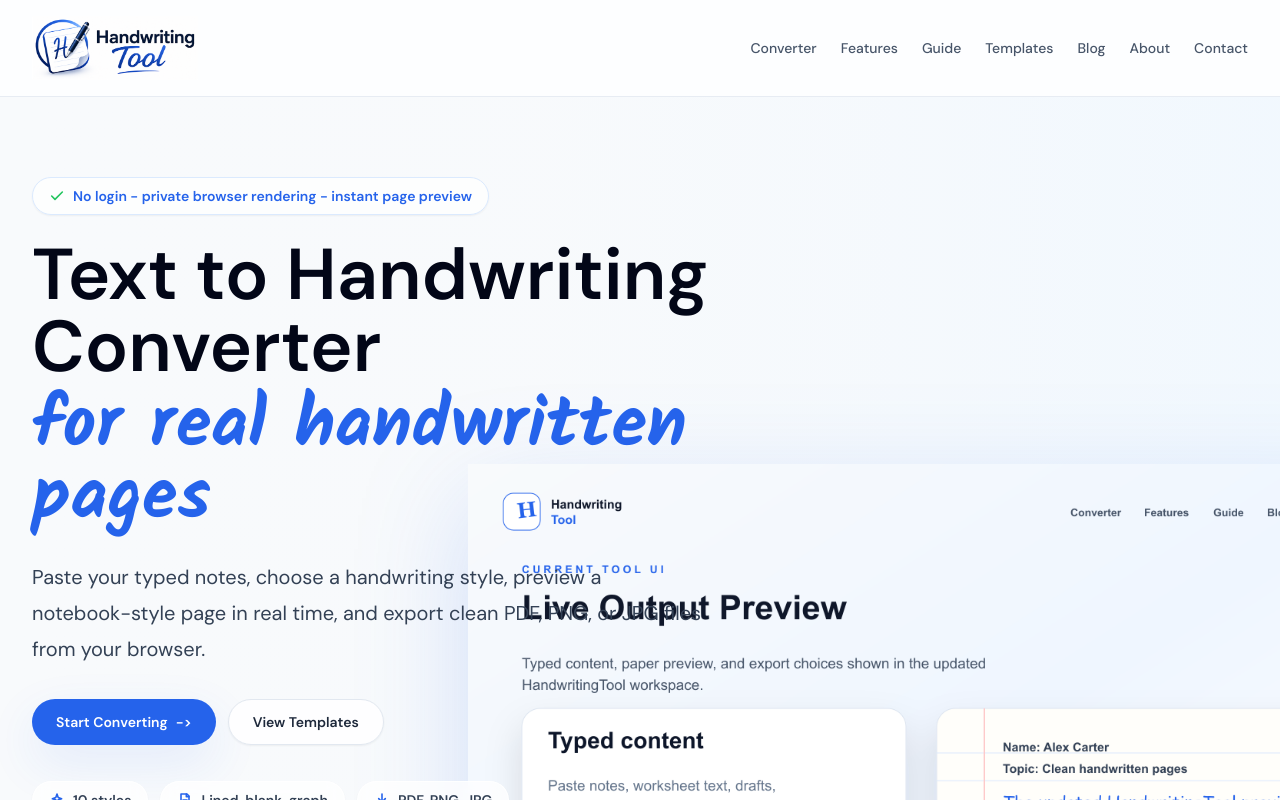
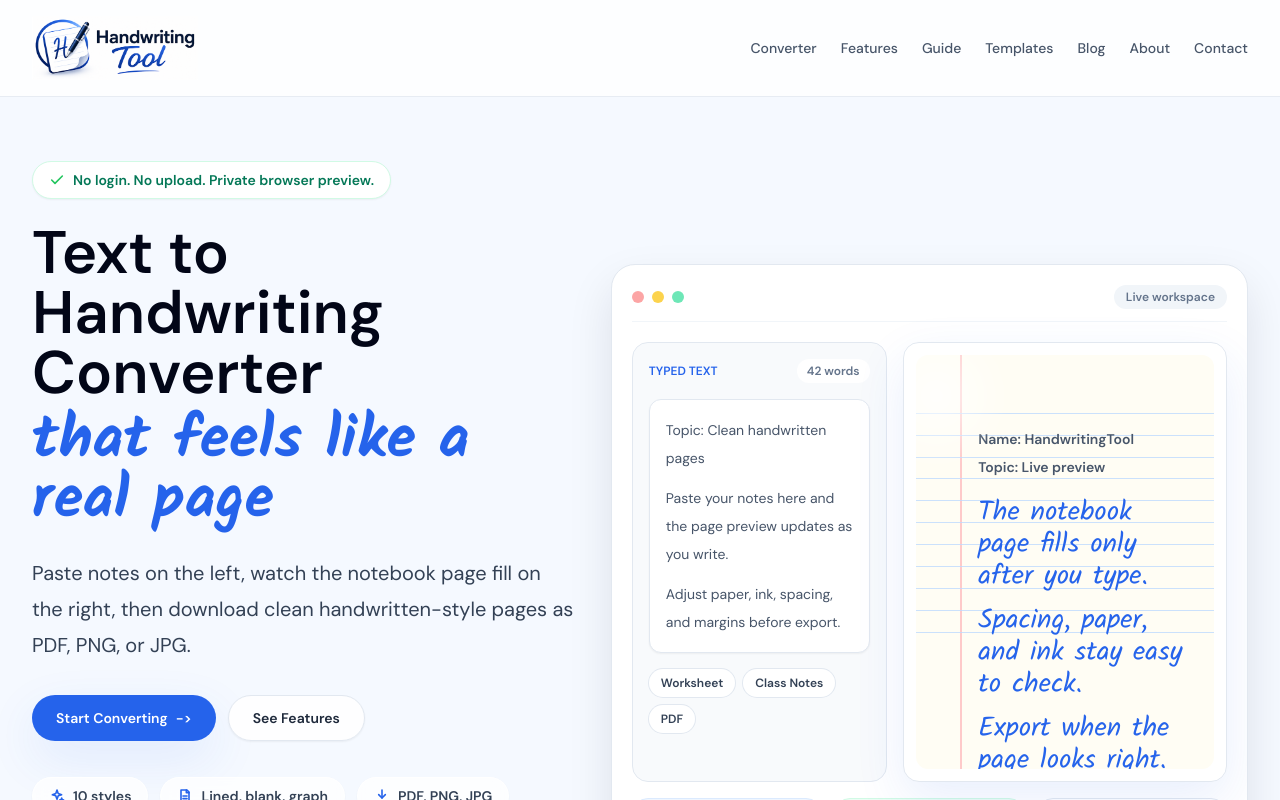
Before and after one commit to handwritingmaker-dotcom/handwriting-tool, a Next.js app: page / in a window 1280 px wide. Shown: the top 800 px of the page. Built offline with nearby package versions, Linux system fonts and the light colour scheme; a web font is replaced by a local one.

Commit message:
Refine hero and blank preview state

```diff
--- a/app/page.tsx
+++ b/app/page.tsx
@@ -172,42 +172,20 @@
         type="application/ld+json"
         dangerouslySetInnerHTML={{ __html: JSON.stringify([softwareSchema, faqSchema]) }}
       />
-      <section className="relative isolate overflow-hidden border-b border-blue-100 bg-[#eef7ff]">
-        <div className="absolute inset-0 bg-[linear-gradient(90deg,#f8fafc_0%,rgba(248,250,252,0.97)_42%,rgba(248,250,252,0.72)_68%,rgba(248,250,252,0.35)_100%)]" />
-        <div className="absolute inset-x-0 bottom-0 top-36 opacity-25 sm:top-24 lg:hidden">
-          <Image
-            src="/blog/current-tool-output-preview.png"
-            alt=""
-            fill
-            priority
-            sizes="100vw"
-            className="object-cover object-center"
-          />
-        </div>
-        <div className="absolute bottom-[-24px] right-[-160px] top-8 hidden w-[72%] lg:block xl:right-[-110px]">
-          <Image
-            src="/blog/current-tool-output-preview.png"
-            alt=""
-            fill
-            priority
-            sizes="72vw"
-            className="object-contain object-right-bottom drop-shadow-[0_34px_55px_rgba(37,99,235,0.18)]"
-          />
-        </div>
-
-        <div className="relative mx-auto max-w-7xl px-4 py-12 sm:px-6 sm:py-16 lg:px-8 lg:py-20">
-          <div className="max-w-3xl">
-            <div className="inline-flex max-w-full items-center gap-2 rounded-full border border-blue-100 bg-white/80 px-4 py-2 text-sm font-semibold text-brand-blue shadow-sm">
+      <section className="relative overflow-hidden border-b border-slate-200 bg-[#f5f9ff]">
+        <div className="mx-auto grid max-w-7xl items-center gap-9 px-4 py-10 sm:px-6 sm:py-14 lg:grid-cols-[0.92fr,1.08fr] lg:px-8 lg:py-16">
+          <div className="max-w-2xl">
+            <div className="inline-flex max-w-full items-center gap-2 rounded-full border border-emerald-100 bg-white px-4 py-2 text-sm font-semibold text-emerald-700 shadow-sm">
               <FeatureIcon name="check" className="h-4 w-4 shrink-0 text-brand-green" />
-              <span>No login - private browser rendering - instant page preview</span>
+              <span>No login. No upload. Private browser preview.</span>
             </div>
-            <h1 className="mt-6 max-w-3xl text-4xl font-semibold leading-tight text-slate-950 sm:text-6xl lg:text-7xl">
+            <h1 className="mt-6 max-w-3xl text-4xl font-semibold leading-tight text-slate-950 sm:text-6xl">
               Text to Handwriting Converter
-              <span className="font-hand mt-2 block text-brand-blue">for real handwritten pages</span>
+              <span className="font-hand mt-2 block text-brand-blue">that feels like a real page</span>
             </h1>
             <p className="mt-6 max-w-2xl text-lg leading-8 text-slate-700 sm:text-xl sm:leading-9">
-              Paste your typed notes, choose a handwriting style, preview a notebook-style page in real time, and export
-              clean PDF, PNG, or JPG files from your browser.
+              Paste notes on the left, watch the notebook page fill on the right, then download clean handwritten-style
+              pages as PDF, PNG, or JPG.
             </p>
 
             <div className="mt-8 flex flex-wrap gap-3">
@@ -219,10 +197,10 @@
                 <span aria-hidden="true">-&gt;</span>
               </Link>
               <Link
-                href="/templates"
+                href="/#features"
                 className="rounded-full border border-slate-200 bg-white/90 px-6 py-3 text-sm font-semibold text-slate-800 shadow-sm transition hover:bg-white"
               >
-                View Templates
+                See Features
               </Link>
             </div>
 
@@ -257,6 +235,8 @@
               </div>
             </div>
           </div>
+
+          <HeroWorkspacePreview />
         </div>
       </section>
 
@@ -683,6 +663,72 @@
   );
 }
 
+function HeroWorkspacePreview() {
+  return (
+    <div className="relative min-h-[520px] overflow-hidden rounded-3xl border border-slate-200 bg-white p-4 shadow-card sm:p-5">
+      <div className="flex items-center justify-between border-b border-slate-100 pb-3">
+        <div className="flex items-center gap-2">
+          <span className="h-3 w-3 rounded-full bg-red-300" />
+          <span className="h-3 w-3 rounded-full bg-amber-300" />
+          <span className="h-3 w-3 rounded-full bg-emerald-300" />
+        </div>
+        <div className="rounded-full bg-slate-100 px-3 py-1 text-xs font-semibold text-slate-500">Live workspace</div>
+      </div>
+
+      <div className="mt-5 grid gap-4 lg:grid-cols-[0.88fr,1.12fr]">
+        <div className="rounded-2xl border border-slate-200 bg-slate-50 p-4">
+          <div className="flex items-center justify-between">
+            <p className="text-xs font-semibold uppercase text-brand-blue">Typed text</p>
+            <p className="rounded-full bg-white px-2.5 py-1 text-xs font-semibold text-slate-500">42 words</p>
+          </div>
+          <div className="mt-4 rounded-xl border border-slate-200 bg-white p-4 text-sm leading-7 text-slate-600 shadow-sm">
+            <p>Topic: Clean handwritten pages</p>
+            <p className="mt-3">
+              Paste your notes here and the page preview updates as you write.
+            </p>
+            <p className="mt-3">
+              Adjust paper, ink, spacing, and margins before export.
+            </p>
+          </div>
+          <div className="mt-4 flex flex-wrap gap-2">
+            {["Worksheet", "Class Notes", "PDF"].map((item) => (
+              <span key={item} className="rounded-full bg-white px-3 py-1.5 text-xs font-semibold text-slate-700 ring-1 ring-slate-200">
+                {item}
+              </span>
+            ))}
+          </div>
+        </div>
+
+        <div className="paper-frame rounded-2xl border border-slate-200 bg-white p-3 shadow-paper">
+          <div className="relative aspect-[0.72] overflow-hidden rounded-xl bg-[#fffdf4]">
+            <div className="absolute inset-y-0 left-[15%] border-l-2 border-red-200" />
+            <div className="absolute inset-x-0 top-[14%] space-y-[7%]">
+              {Array.from({ length: 11 }).map((_, index) => (
+                <div key={index} className="h-px bg-blue-200/80" />
+              ))}
+            </div>
+            <div className="absolute left-[21%] right-[8%] top-[18%]">
+              <p className="text-xs font-semibold text-slate-600 sm:text-sm">Name: HandwritingTool</p>
+              <p className="mt-2 text-xs font-semibold text-slate-600 sm:text-sm">Topic: Live preview</p>
+              <div className="font-hand mt-5 space-y-3 text-[1.35rem] leading-7 text-brand-blue sm:text-[1.7rem] sm:leading-8">
+                <p>The notebook page fills only after you type.</p>
+                <p>Spacing, paper, and ink stay easy to check.</p>
+                <p>Export when the page looks right.</p>
+              </div>
+            </div>
+          </div>
+        </div>
+      </div>
+
+      <div className="mt-4 grid gap-3 text-xs font-semibold text-slate-600 sm:grid-cols-3">
+        <div className="rounded-2xl border border-blue-100 bg-blue-50 px-4 py-3">Real-time preview</div>
+        <div className="rounded-2xl border border-emerald-100 bg-emerald-50 px-4 py-3">Browser private</div>
+        <div className="rounded-2xl border border-slate-200 bg-white px-4 py-3">PDF export ready</div>
+      </div>
+    </div>
+  );
+}
+
 function FeatureIcon({ name, className }: { name: string; className?: string }) {
   if (name === "spark") {
     return (
--- a/components/HandwritingTool.tsx
+++ b/components/HandwritingTool.tsx
@@ -155,15 +155,23 @@
   const renderRequestId = useRef(0);
   const stylePreviewCache = useRef(new Map<string, HTMLCanvasElement>());
   const hasUserText = text.trim().length > 0;
-  const previewText = hasUserText ? text : starterText;
 
   useEffect(() => {
+    if (!hasUserText) {
+      renderRequestId.current += 1;
+      const timeoutId = window.setTimeout(() => {
+        setPages([]);
+        setIsRendering(false);
+      }, 0);
+      return () => window.clearTimeout(timeoutId);
+    }
+
     const requestId = renderRequestId.current + 1;
     renderRequestId.current = requestId;
 
     const timeoutId = window.setTimeout(() => {
       setIsRendering(true);
-      void renderHandwriting(previewText, settings)
+      void renderHandwriting(text, settings)
         .then((result) => {
           if (renderRequestId.current !== requestId) {
             return;
@@ -188,7 +196,7 @@
     }, hasUserText ? 120 : 0);
 
     return () => window.clearTimeout(timeoutId);
-  }, [hasUserText, previewText, settings]);
+  }, [hasUserText, settings, text]);
 
   const wordCount = text.trim() ? text.trim().split(/\s+/).length : 0;
   const shownPageCount = hasUserText ? pages.length : 0;
@@ -652,22 +660,17 @@
             <h3 className="mt-2 text-2xl font-semibold text-slate-950">Real-time handwritten pages</h3>
           </div>
           <div className="rounded-full bg-emerald-50 px-4 py-2 text-xs font-semibold text-brand-green">
-            {hasUserText ? "Live preview" : "Sample page"}
+            {hasUserText ? "Live preview" : "Waiting for text"}
           </div>
         </div>
 
         <div className="max-h-[980px] space-y-6 overflow-auto pr-1" aria-live="polite">
-          {!pages.length && <PreviewPaperSkeleton />}
+          {!pages.length && <BlankPreviewPaper />}
           {pages.map((page, index) => (
             <div
               key={`${page.pngUrl}-${index}`}
               className="paper-frame relative rounded-[28px] border border-slate-200 bg-white p-3 shadow-paper"
             >
-              {!hasUserText && index === 0 && (
-                <span className="absolute right-6 top-6 z-10 rounded-full bg-white/90 px-3 py-1 text-xs font-semibold text-slate-500 shadow-sm ring-1 ring-slate-200">
-                  Sample
-                </span>
-              )}
               {/* eslint-disable-next-line @next/next/no-img-element */}
               <img
                 src={page.pngUrl}
@@ -716,7 +719,7 @@
   );
 }
 
-function PreviewPaperSkeleton() {
+function BlankPreviewPaper() {
   return (
     <div className="paper-frame rounded-[28px] border border-slate-200 bg-white p-3 shadow-paper">
       <div className="relative aspect-[1240/1754] overflow-hidden rounded-[22px] bg-[#fffdf4]">
@@ -724,15 +727,6 @@
         <div className="absolute inset-x-0 top-[11%] space-y-[4.7%]">
           {Array.from({ length: 16 }).map((_, index) => (
             <div key={index} className="h-px bg-blue-200/70" />
-          ))}
-        </div>
-        <div className="absolute left-[16%] right-[10%] top-[14%] space-y-[4.9%]">
-          {Array.from({ length: 10 }).map((_, index) => (
-            <div
-              key={index}
-              className="h-3 rounded-full bg-blue-500/15"
-              style={{ width: `${index % 3 === 0 ? 92 : index % 3 === 1 ? 76 : 86}%` }}
-            />
           ))}
         </div>
       </div>
```
